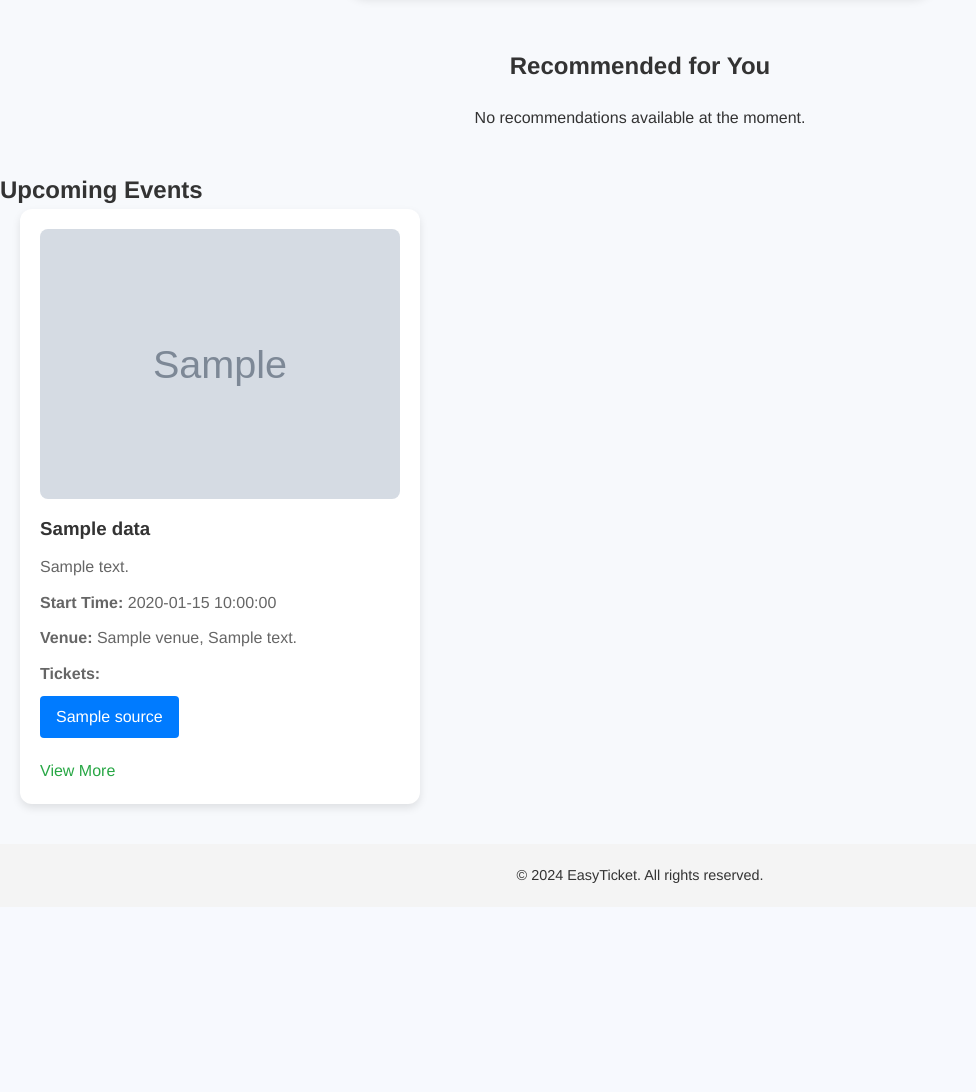
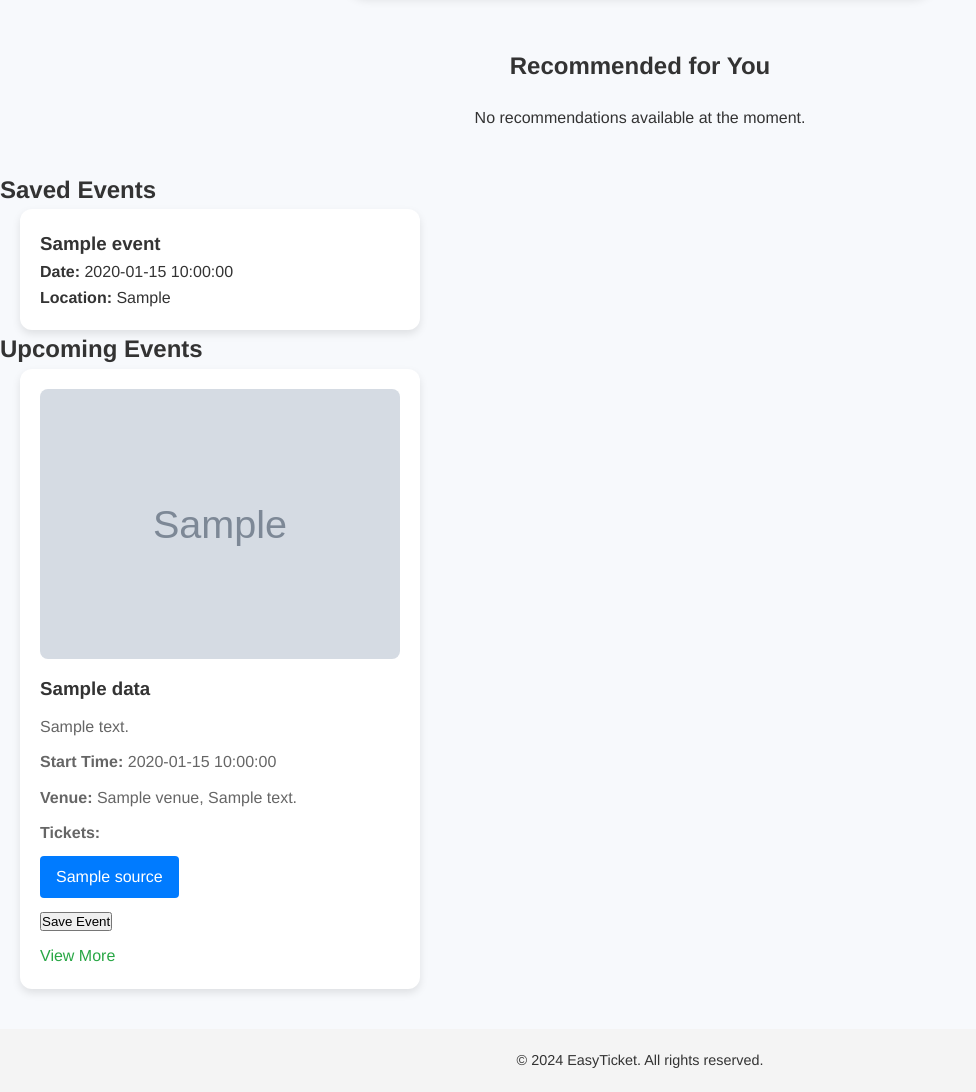
Before and after one commit to Krwaheed/EasyTicket, a Flask app: page /user-dashboard in a window 1280 px wide. Shown: the part 288-1380 px from the top of the page, without its empty margins (0-976 px from the left). Before the commit the page ends 1171 px from the top, so only its background shows below. Run offline with Flask 3, Linux system fonts and the light colour scheme; the visitor is signed in with stand-in values (Sample User, id 1); tables that the repository leaves empty or names only in its code hold one stand-in row (values such as "Sample post"); grey boxes marked "Sample" are stand-in pictures; a database or web service that is not in the repository returns one stand-in record (values such as "Sample title"); data that the repository does not hold is empty.

Commit message:
added saved events section in userdashboard

```diff
--- a/app.py
+++ b/app.py
@@ -1,5 +1,6 @@
 
 import os
+from flask import flash
 import mysql.connector
 from flask import render_template, Flask, request, session, redirect, url_for, jsonify
 from werkzeug.security import generate_password_hash, check_password_hash
@@ -47,14 +48,17 @@ def login():
         username = request.form['username']
         password = request.form['password']
         cursor = db.cursor(dictionary=True)
-        cursor.execute("SELECT * FROM users WHERE username = %s", (username,))
+        cursor.execute("SELECT user_id, password FROM users WHERE username = %s", (username,))
         user = cursor.fetchone()
         if user and check_password_hash(user['password'], password):
             session['username'] = username
+            session['user_id'] = user['user_id']  # Set user_id in session
             return redirect(url_for('user_dashboard'))
         else:
             return redirect(url_for('home'))
     return render_template('index.html')
+
+
 
 
 #*************API*************
@@ -70,7 +74,7 @@ def fetch_real_time_events(query="Concerts in San-Francisco"):
     }
 
     headers = {
-        "x-rapidapi-key": "466b2032ecmsh1ce2fa73d82434fp180e14jsnc743ba29a543",
+        "x-rapidapi-key": "841bdb0064msh17e5dfad931db18p19ab00jsnc5778155a4f5",
         "x-rapidapi-host": "real-time-events-search.p.rapidapi.com"
     }
 
@@ -89,16 +93,24 @@ def user_dashboard():
         return redirect(url_for('login'))
 
     query = request.form.get('query') if request.method == 'POST' else "Concerts in San-Francisco"
-
     # Fetch events based on the search query
     events_data = fetch_real_time_events(query)
-
     if events_data:
         events = events_data.get('data', [])
     else:
         events = []
 
-    return render_template('user-dashboard.html', username=session['username'], events=events, query=query)
+    # Fetch saved events from database
+    cursor = db.cursor(dictionary=True)
+    cursor.execute("""
+        SELECT event_id, event_name, event_date, location
+        FROM saved_events
+        WHERE user_id = %s
+    """, (session.get('user_id'),))
+    saved_events = cursor.fetchall()
+    cursor.close()
+
+    return render_template('user-dashboard.html', username=session['username'], events=events, saved_events=saved_events, query=query)
 
 
 #************ sing up for user*************
@@ -245,6 +257,39 @@ def get_events():
     return jsonify([{'id': event['id'], 'name': event['name']} for event in events])
 
 
+#*********saved events**********
+@app.route('/save-event', methods=['POST'])
+def save_event():
+    print("Received form data:", request.form)
+    if 'user_id' not in session:
+        return redirect(url_for('login'))
+
+    event_id = request.form.get('event_id')
+    event_name = request.form.get('event_name')
+    event_date = request.form.get('event_date')
+    location = request.form.get('location')
+
+    print("Event Name:", event_name)  # Check if event_name is None
+
+    try:
+        cursor = db.cursor()
+        query = """
+            INSERT INTO saved_events (user_id, event_id, event_name, event_date, location)
+            VALUES (%s, %s, %s, %s, %s)
+        """
+        cursor.execute(query, (session['user_id'], event_id, event_name, event_date, location))
+        db.commit()
+        flash('Event saved successfully!')
+    except mysql.connector.Error as err:
+        print('Database Error:', err)
+        flash('Error saving event.')
+    finally:
+        cursor.close()
+    return redirect(url_for('user_dashboard'))
+
+
+
+#*****remove events*******
 
 
 
--- a/templates/user-dashboard.html
+++ b/templates/user-dashboard.html
@@ -33,6 +33,27 @@
             <p>No recommendations available at the moment.</p>
         </section>
 
+<!-- Saved Events Section -->
+<section class="saved-events-section">
+    <h2>Saved Events</h2>
+    <div class="events-grid">
+        {% if saved_events %}
+            {% for event in saved_events %}
+            <div class="event-card">
+                <h3>{{ event.event_name }}</h3>
+                <p><strong>Date:</strong> {{ event.event_date }}</p>
+                <p><strong>Location:</strong> {{ event.location }}</p>
+            </div>
+            {% endfor %}
+        {% else %}
+            <p>You have not saved any events yet.</p>
+        {% endif %}
+    </div>
+</section>
+
+
+
+
         <!-- Events Section -->
         <section class="events-section">
             <h2>Upcoming Events</h2>
@@ -51,6 +72,14 @@
                             <li><a href="{{ ticket.link }}" target="_blank" class="ticket-button">{{ ticket.source }}</a></li>
                             {% endfor %}
                         </ul>
+                        <!-- Save Event Form -->
+                        <form action="{{ url_for('save_event') }}" method="post">
+                            <input type="hidden" name="event_id" value="{{ event.id }}">
+                            <input type="hidden" name="event_name" value="{{ event.name }}">
+                            <input type="hidden" name="event_date" value="{{ event.date }}">
+                            <input type="hidden" name="location" value="{{ event.location }}">
+                            <button type="submit">Save Event</button>
+                        </form>
                         <a href="#" class="view-more">View More</a>
                     </div>
                 </div>
```
